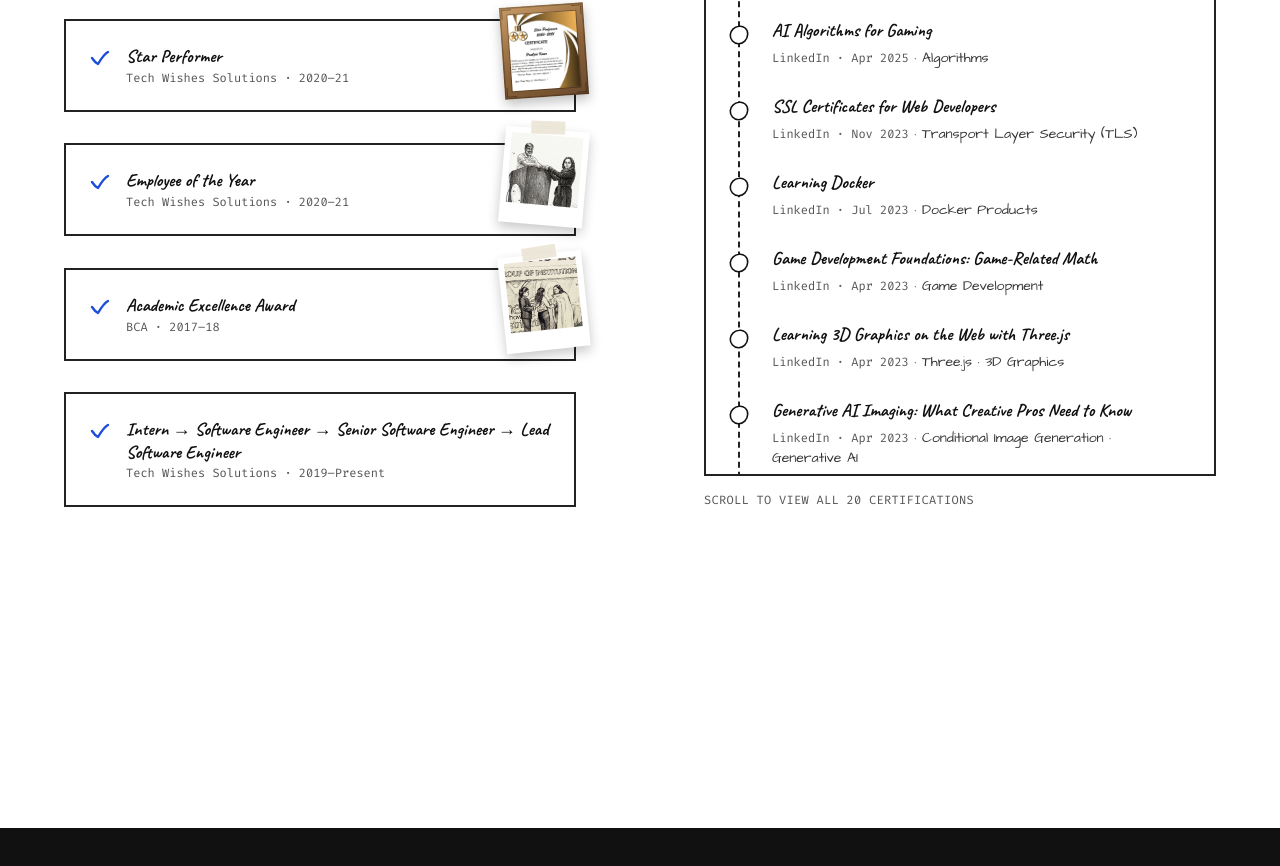
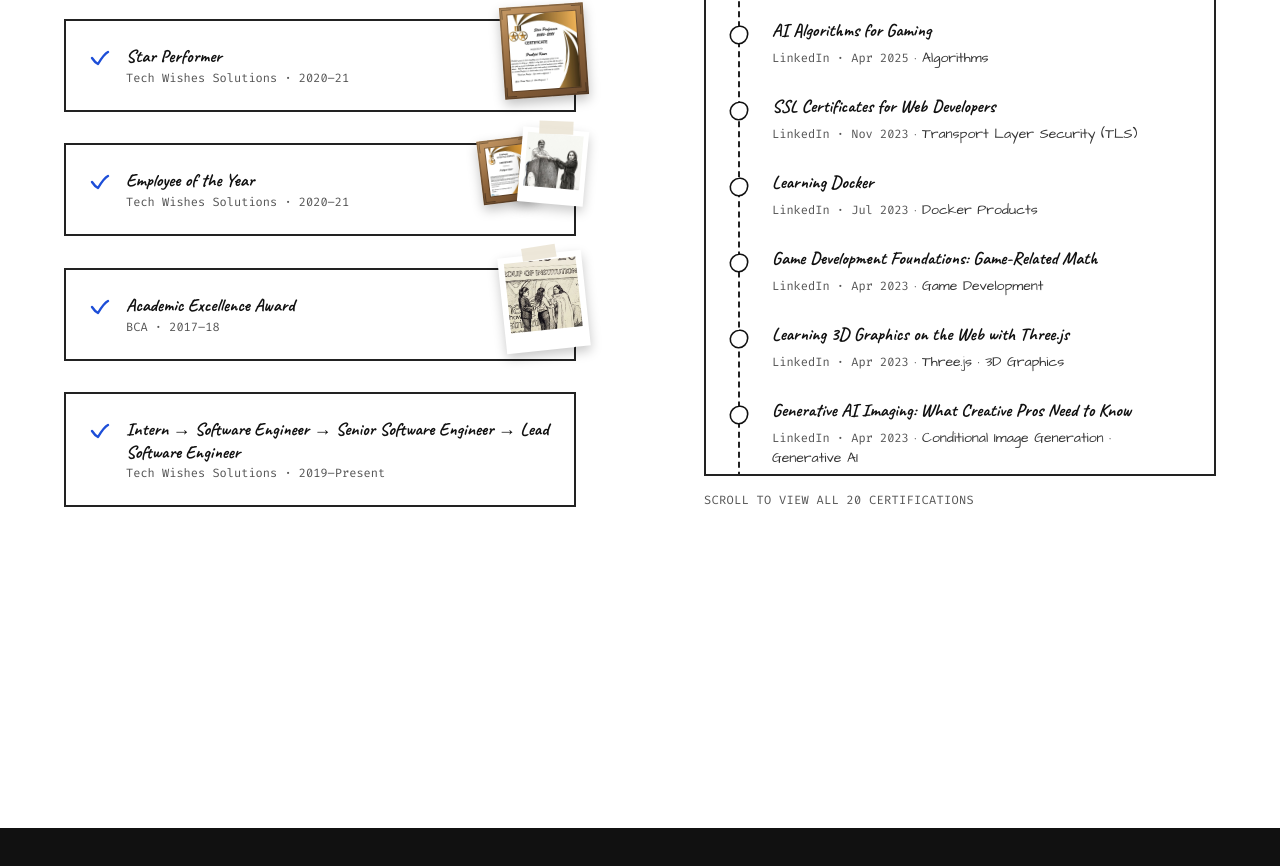
Before and after one commit to Prabjot616/portfolio, a Next.js app: page / in a window 1280 px wide. Shown: the part 6570-7436 px from the top of the page. Built offline with nearby package versions, Linux system fonts and the light colour scheme.

Commit message:
Add Employee of the Year 2020-21 certificate
First real use of the combined photo+certificate layout: this
achievement already had the podium-handshake photo, so the new
certificate now renders alongside it as a wood frame + polaroid pair.

```diff
--- a/app/page.tsx
+++ b/app/page.tsx
@@ -715,7 +715,7 @@ const achievements = [
   { title: 'AWS AI Practitioner Certified', meta: '2024' },
   { title: 'Employee of the Year', meta: 'Tech Wishes Solutions · 2022–23', photo: '/images/achievements/employee-2022-23.jpg', photoRotate: '-7deg' },
   { title: 'Star Performer', meta: 'Tech Wishes Solutions · 2020–21', certificate: '/images/achievements/cert-star-performer.jpg', photoRotate: '-4deg' },
-  { title: 'Employee of the Year', meta: 'Tech Wishes Solutions · 2020–21', photo: '/images/achievements/employee-2020-21.jpg', photoRotate: '5deg' },
+  { title: 'Employee of the Year', meta: 'Tech Wishes Solutions · 2020–21', photo: '/images/achievements/employee-2020-21.jpg', certificate: '/images/achievements/cert-employee-2020-21.jpg', photoRotate: '5deg' },
   { title: 'Academic Excellence Award', meta: 'BCA · 2017–18', photo: '/images/achievements/academic-excellence.jpg', photoRotate: '-6deg' },
   { title: 'Intern → Software Engineer → Senior Software Engineer → Lead Software Engineer', meta: 'Tech Wishes Solutions · 2019–Present' },
 ];
```
Also changed, not shown: public/images/achievements/cert-employee-2020-21.jpg (added).
